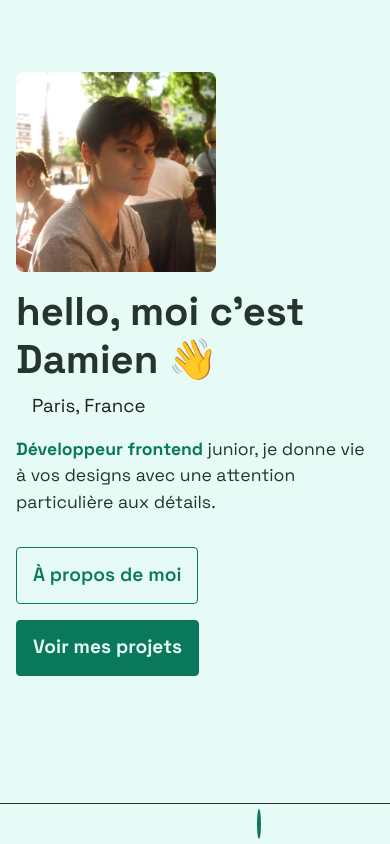
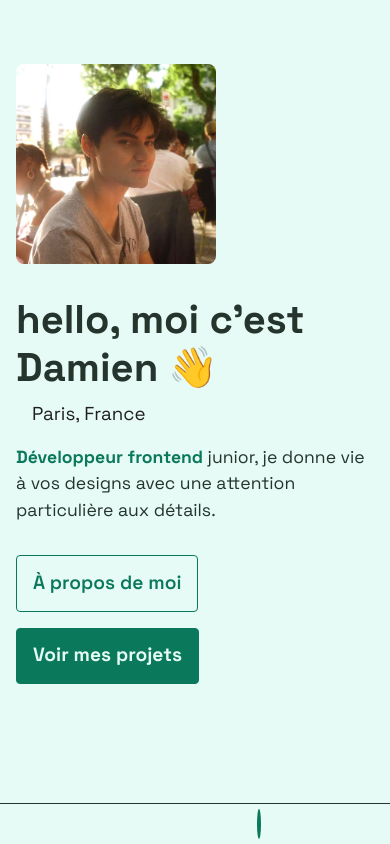
Before and after one commit to GDami/portfolio, a React (Vite) app: page / in a window 390 px wide. Built offline with nearby package versions, Linux system fonts and the light colour scheme; some icons are missing.

Commit message:
more padding between photo and hero title on mobile

```diff
--- a/src/components/landing/Hero.css
+++ b/src/components/landing/Hero.css
@@ -264,5 +264,6 @@
 
     .hero-title {
         font-size: 2.5rem;
+        margin-top: var(--spacing-common);
     }
 }
```
